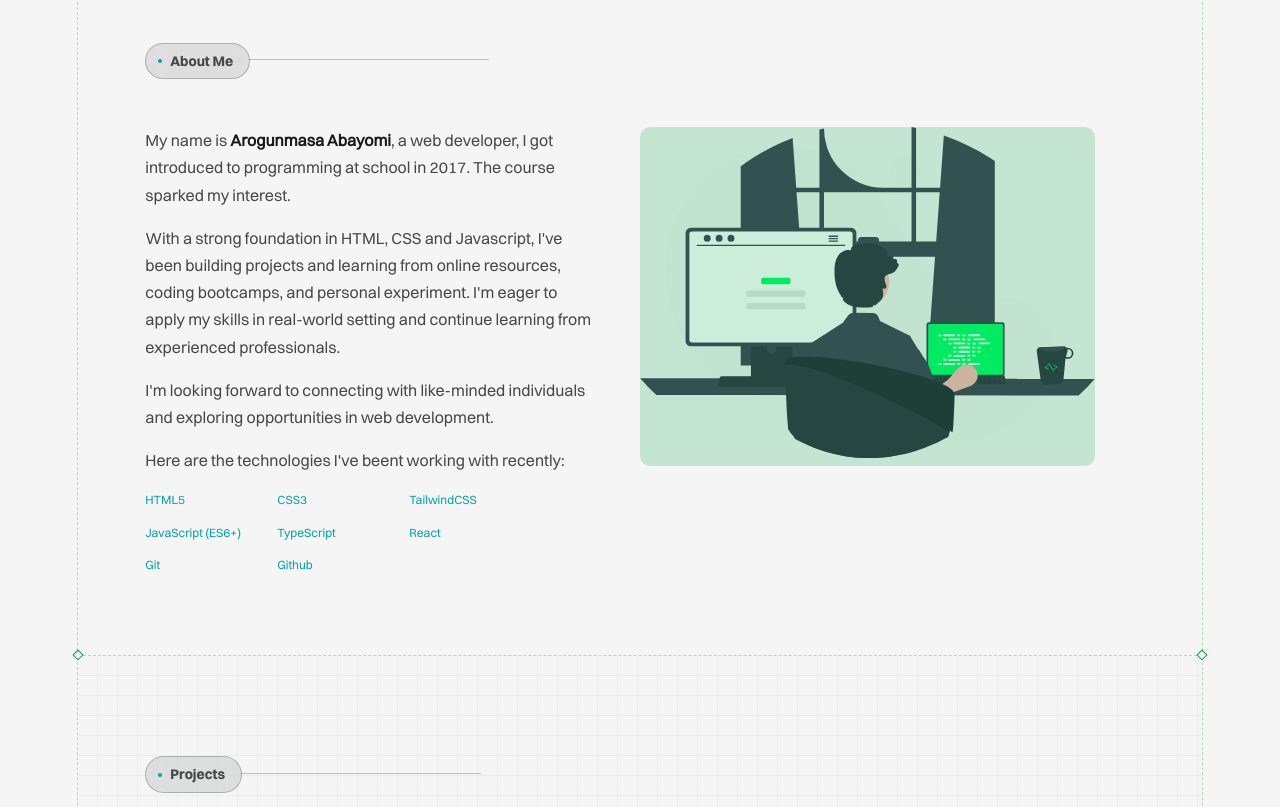
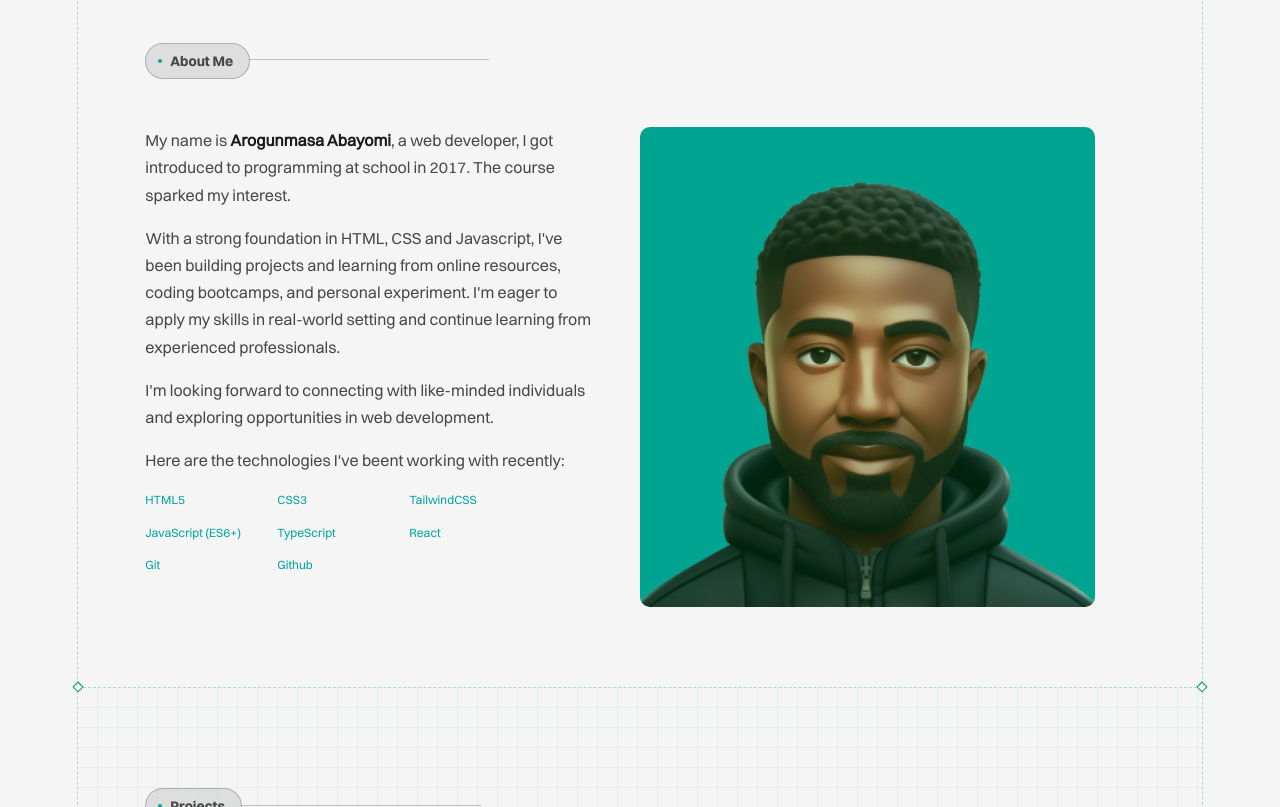
Before and after one commit to ifeola/portfolio-v2, a plain HTML site: page index.html in a window 1280 px wide. Shown: the part 698-1505 px from the top of the page. Drawn offline with Linux system fonts and the light colour scheme.

Commit message:
changed avatar

```diff
--- a/index.html
+++ b/index.html
@@ -282,7 +282,10 @@
                   </ul>
                 </div>
                 <div class="about__img-bg">
-                  <img src="/assets/programmer.svg" alt="" class="about__img" />
+                  <img
+                    src="/assets/avatar.png"
+                    alt="avatar"
+                    class="about__img" />
                 </div>
               </div>
             </div>
--- a/style.css
+++ b/style.css
@@ -841,7 +841,7 @@ h1 {
 }
 
 .about__img-bg {
-  max-height: 48rem;
+  height: 48rem;
   position: relative;
   border-radius: 10px;
   overflow: hidden;
@@ -851,6 +851,8 @@ h1 {
   position: absolute;
   content: "";
   inset: 0;
+  height: 100%;
+  width: 100%;
   background-color: var(--primary-transparent-2);
 }
 
```
Also changed, not shown: assets/avatar.png (added), assets/programmer.png (deleted), assets/programmer.svg (deleted).
